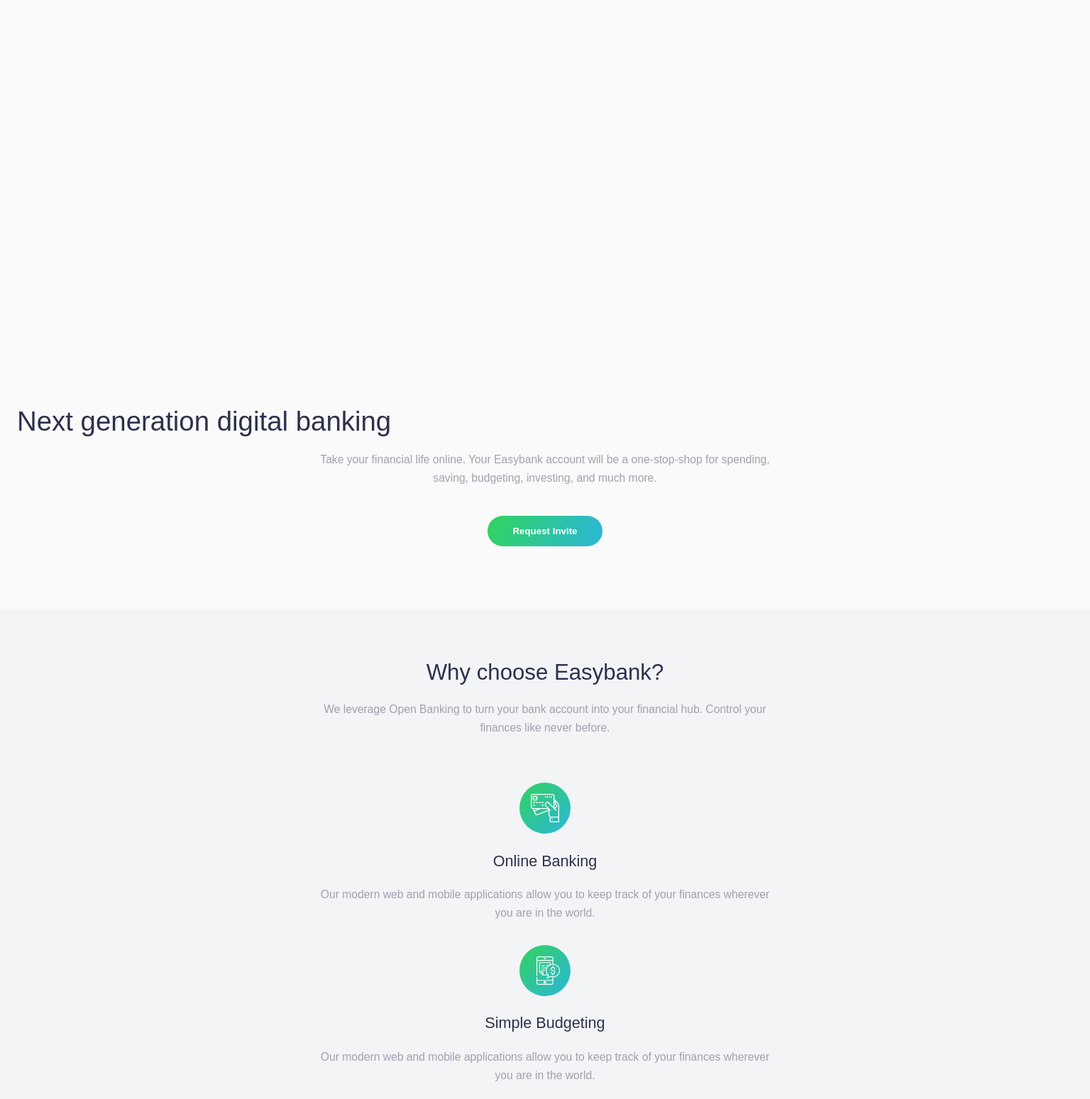
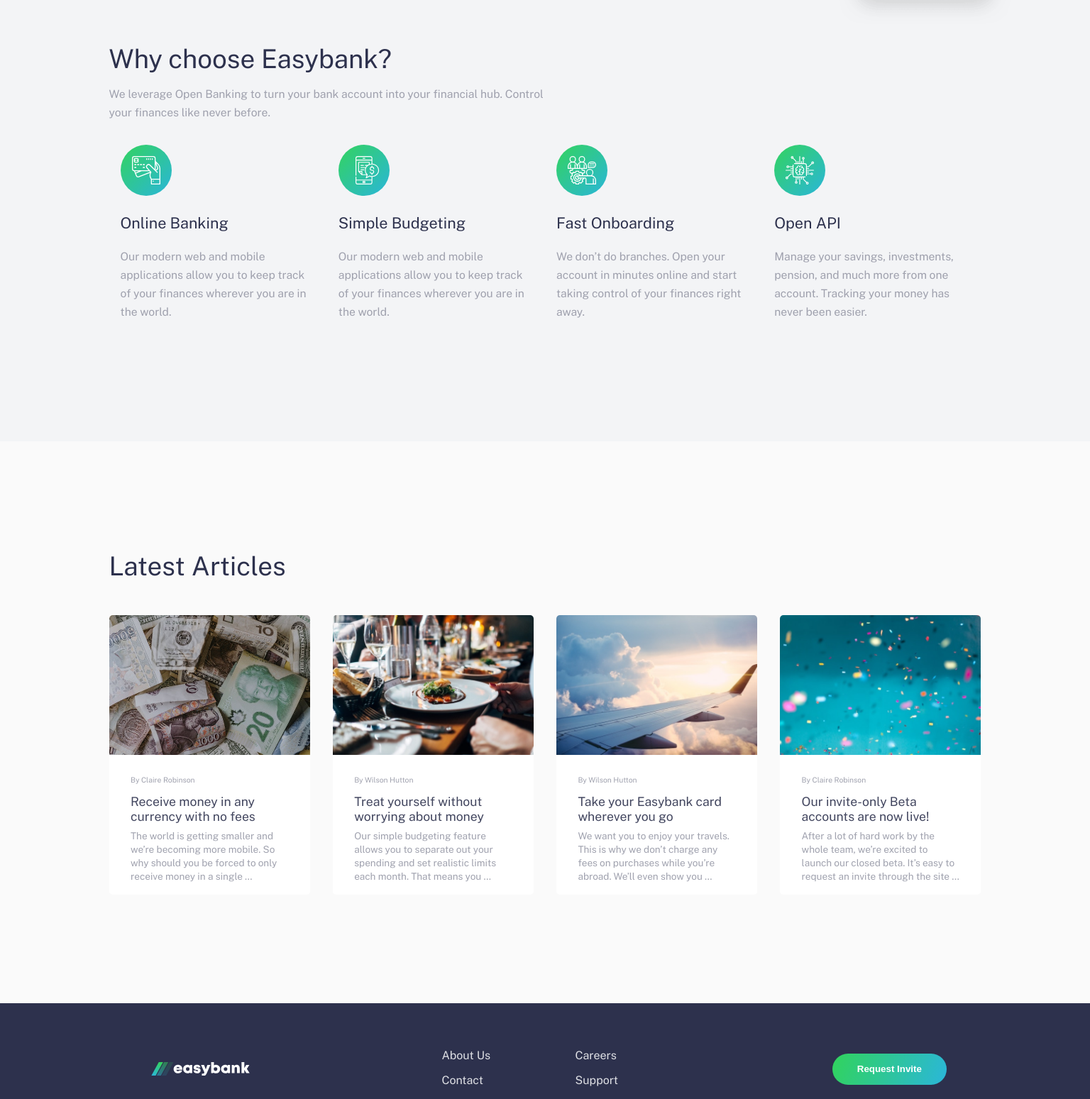
Before and after one commit to mostafa-meerzad/easybank-landing-page, a React (Vite) app: page / in a window 1536 px wide. Shown: the part 801-2350 px from the top of the page at 71% size. Built offline with nearby package versions, Linux system fonts and the light colour scheme.

Commit message:
complete desktop-view stylings

```diff
--- a/src/App.jsx
+++ b/src/App.jsx
@@ -40,12 +40,15 @@
 
   <section className="features">
 
+ {/* <header> */}
  <h2 className='features-title'>Why choose Easybank?</h2>
     <p className="features-content text-content">
   We leverage Open Banking to turn your bank account into your financial hub. Control
   your finances like never before.
     </p>
+ {/* </header> */}
 
+<div className="features-container">
 
 <Feature title={" Online Banking"} content={"Our modern web and mobile applications allow you to keep track of your finances wherever you are in the world."} src={online}/>
 
@@ -54,10 +57,14 @@
     <Feature title={"Fast Onboarding"} content={"We don’t do branches. Open your account in minutes online and start taking control of your finances right away."} src={onBoarding}/>
 
     <Feature title={" Open API"} content={"Manage your savings, investments, pension, and much more from one account. Tracking your money has never been easier."} src={api}/>
+</div>
   </section>
 
   <section className="articles">
+   <header>
    <h2 className='articles-title'>Latest Articles</h2>
+   </header>
+<div className="articles-container">
 
 <Article author={"By Claire Robinson"} title={"Receive money in any currency with no fees"} content={"The world is getting smaller and we’re becoming more mobile. So why should you be forced to only receive money in a single …"} src={currency}/>
 
@@ -68,6 +75,7 @@
 title={"Take your Easybank card wherever you go"} content={"We want you to enjoy your travels. This is why we don’t charge any fees on purchases while you’re abroad. We’ll even show you …"} src={plane} />
 
 <Article  author={"By Claire Robinson"} title={"Our invite-only Beta accounts are now live!"} content={"After a lot of hard work by the whole team, we’re excited to launch our closed beta. It’s easy to request an invite through the site ..."} src={confetti}/>
+</div>
   </section>
 
 </main>
@@ -86,11 +94,16 @@
 
   <menu className="contacts">
 
+    <div>
     <li className="contact-link"> About Us</li>
     <li className="contact-link">Contact</li>
     <li className="contact-link">  Blog</li>
+    </div>
+    <div>
+    <li className="contact-link">  Careers</li>
     <li className="contact-link">  Support</li>
     <li className="contact-link">  Privacy Policy</li>
+    </div>
   </menu>
 
 
--- a/src/styles/_articles.scss
+++ b/src/styles/_articles.scss
@@ -18,24 +18,26 @@
       object-fit: cover;
       margin-bottom: 0.7em;
       border-radius: variables.$border-radius variables.$border-radius 0 0;
+    }
 
-    }
     .content {
       text-align: start;
       font-size: 0.85em;
       line-height: 1.2rem;
     }
+
     .title {
       font-size: 1.1em;
       margin: 0 0 0.5rem;
       opacity: 0.9;
       font-weight: 500;
     }
+
     .author {
       font-size: 0.65em;
       font-weight: 400;
       color: variables.$grayish-blue;
-      opacity: .9;
+      opacity: 0.9;
     }
 
     & *:not(img) {
@@ -43,4 +45,35 @@
       text-align: start;
     }
   }
+
+  @media all and (min-width: variables.$desktop-breakpoint) {
+    .articles-title {
+      margin: 0 auto 3rem;
+      font-size: 2.3rem;
+      text-align: start;
+    }
+
+    .articles-container {
+      display: flex;
+      justify-content: space-between;
+
+      .article {
+        padding-bottom: 0;
+        margin: 0 1rem;
+
+        &:first-child {
+          margin-left: 0;
+        }
+
+        &:last-child {
+          margin-right: 0;
+        }
+
+        .article-img {
+          width: 100%;
+          height: 50%;
+        }
+      }
+    }
+  }
 }
--- a/src/styles/_features.scss
+++ b/src/styles/_features.scss
@@ -2,22 +2,19 @@
 
 .features {
   background-color: variables.$light-grayish-blue;
-  padding-bottom: 2rem !important;
-
   .features-title {
     width: 65vw;
     margin: auto;
 
   }
   .text-content {
-    // margin: 1.3rem 0 4rem;
     margin: 1.3rem auto 4rem;
     opacity: .9;
   }
 
   .feature {
 
-    margin: 2rem 0;
+    margin: 2rem 1rem;
     .content {
 
       margin: auto;
@@ -28,4 +25,26 @@
       font-weight: 400;
     }
   }
+
+
+  @media all and (min-width: variables.$desktop-breakpoint) {
+.features-title{
+  margin: 0;
+  text-align: start;
+  font-size: 2.3rem;
 }
+
+.text-content{
+  text-align: start;
+margin: 1rem 0;
+}
+    .features-container{
+      display: flex;
+
+      .feature{
+        text-align: start;
+        margin:  1rem ;
+      }
+    }
+  }
+}
--- a/src/styles/_footer.scss
+++ b/src/styles/_footer.scss
@@ -11,13 +11,14 @@
       fill: variables.$white;
     }
   }
+
   .social-media {
     display: flex;
     justify-content: space-around;
     width: 70%;
     max-width: 20rem;
     min-width: 10rem;
-    margin: calc(variables.$padding + .4rem) auto;
+    margin: calc(variables.$padding + 0.4rem) auto;
 
     & svg {
       width: 1.5em !important;
@@ -28,7 +29,8 @@
   .copy-right {
     display: block;
     color: variables.$grayish-blue;
-    opacity: .9;
+    opacity: 0.9;
+
   }
   .contacts {
     padding: 0;
@@ -39,10 +41,64 @@
       padding: calc(variables.$padding - 1rem) 0;
       margin: 0;
       font-weight: 300;
-      opacity: .9;
+      opacity: 0.9;
     }
   }
-  .invite-btn{
-    margin: calc(variables.$padding + .4rem) 0;
+
+  .invite-btn {
+    margin: calc(variables.$padding + 0.4rem) 0;
+  }
+
+  @media all and (min-width: variables.$desktop-breakpoint) {
+    display: grid;
+    grid-template-columns: repeat(3, 1fr);
+    grid-template-rows: repeat(2, auto-fit);
+    justify-content: end;
+    align-content: center;
+
+    #logo {
+      grid-column: 1/2;
+      grid-row: 1/2;
+    }
+
+    .social-media {
+      grid-column: 1/2;
+      grid-row: 2/3;
+      margin: 0;
+      width: 45%;
+
+      & svg {
+        width: 2em !important;
+        height: 2em !important;
+      }
+    }
+
+    .contacts {
+      grid-column: 2/3;
+      grid-row: 1/3;
+      display: flex;
+      justify-content: space-between;
+      align-items: center;
+      width: 60%;
+
+      .contact-link{
+        text-align: start;
+      }
+    }
+
+    .invite-btn {
+      grid-column: 3/4;
+      grid-row: 1/2;
+    }
+
+    .copy-right {
+      grid-column: 3/4;
+      grid-row: 2/3;
+    }
+
+    & > * {
+      justify-self: center;
+      align-self: center;
+    }
   }
 }
--- a/src/styles/_intro-section.scss
+++ b/src/styles/_intro-section.scss
@@ -1,42 +1,59 @@
 @use "./variables";
-.intro{
+
+// use a more specific selector to overwrite styles form (styles.scss)
+section.intro {
   position: relative;
-    // top: 0rem;
   margin: 0;
-
-    background-image:url("../assets//images/image-mockups.png"), url("../assets/images/bg-intro-mobile.svg");
+  background-image: url("../assets//images/image-mockups.png"),
+    url("../assets/images/bg-intro-mobile.svg");
   background-size: 90vw, 100vw;
   background-position: center -32vw, 0 -18vw;
   background-repeat: no-repeat;
   display: flex;
-    justify-content:flex-end;
+  justify-content: flex-end;
   flex-direction: column;
   background-color: variables.$very-light-gray;
-    padding-bottom: 5.5rem !important;
-    padding-top: 83% !important;
+  padding-bottom: 5.5rem;
+  padding-top: 83%;
 
-    .intro-title{
+  .intro-title {
     font-size: 2.4em;
     text-align: center;
     font-weight: 400;
-        margin: .5em 0 ;
-
+    margin: 0.5em 0;
   }
-    .text-content{
-        margin-bottom:variables.$padding + 1rem;
-
+  .text-content {
+    margin-bottom: variables.$padding + 1rem;
   }
 
-    @media all and (min-width:variables.$desktop-breakpoint){
-        // url("../assets/images/image-mockups.png"),
-        background-image:   url("../assets/images/bg-intro-desktop.svg");
+  @media all and (min-width: variables.$desktop-breakpoint) {
+    background-image: url("../assets/images/bg-intro-desktop.svg");
 
-        background-size:80%;
-        background-position: 47.5vw  -16.5vw  ;
+    background-size: 75vw;
+    background-position: 47.5vw -15.5vw;
+    align-items: flex-start;
+    height: 41vw;
+    padding: 9vw 63vw 9vw 10vw;
+    align-items: flex-start;
+    justify-content: center;
 
-        padding-top: 0;
-        align-items: flex-start;
+    &::before {
+      content: "";
+      position: absolute;
+      width: 40vw;
+      height: 140vw;
+      top: 0;
+      right: 0;
+      z-index: 1;
+      background-image: url("../assets/images/image-mockups.png");
+      background-size: 115%;
+      background-repeat: no-repeat;
+      background-position: -31% -8.5%;
     }
 
-
+    .intro-title {
+      text-align: start;
+      font-size: 3rem;
     }
+  }
+}
--- a/src/styles/_variables.scss
+++ b/src/styles/_variables.scss
@@ -21,6 +21,3 @@
 
 $mobile-breakpoint: 375px;
 $desktop-breakpoint: 1440px;
-
-
-// $invite-btn-bg: linear-gradient(110deg,variables.$lime-green, variables.$bright-cyan);
--- a/src/styles/style.css
+++ b/src/styles/style.css
@@ -1,10 +1,11 @@
+@import url("https://fonts.googleapis.com/css2?family=Public+Sans:wght@400;600;700&display=swap");
 .main-header {
   background-color: hsl(0deg, 0%, 100%);
   display: flex;
   justify-content: space-between;
   align-items: center;
   padding: 1.5rem;
-  z-index: 1;
+  z-index: 100;
   margin: 0;
   background-color: hsl(0deg, 0%, 100%);
 }
@@ -59,7 +60,7 @@
   .main-header {
     display: flex;
     justify-content: space-between;
-    padding: 0rem 10vw;
+    padding: 0rem 9.6vw;
   }
   .main-header .menu-icon-container {
     display: none;
@@ -89,7 +90,7 @@
     background-color: hsl(0deg, 0%, 100%);
   }
   .main-header nav menu .nav-link {
-    margin: 0 1.6rem;
+    margin: 0 1.4rem;
     padding: 1.8rem 0;
     color: hsl(233deg, 8%, 62%);
   }
@@ -106,7 +107,7 @@
   }
 }
 
-.intro {
+section.intro {
   position: relative;
   margin: 0;
   background-image: url("../assets//images/image-mockups.png"), url("../assets/images/bg-intro-mobile.svg");
@@ -117,31 +118,50 @@
   justify-content: flex-end;
   flex-direction: column;
   background-color: hsl(0deg, 0%, 98%);
-  padding-bottom: 5.5rem !important;
-  padding-top: 83% !important;
+  padding-bottom: 5.5rem;
+  padding-top: 83%;
 }
-.intro .intro-title {
+section.intro .intro-title {
   font-size: 2.4em;
   text-align: center;
   font-weight: 400;
   margin: 0.5em 0;
 }
-.intro .text-content {
+section.intro .text-content {
   margin-bottom: 2.5rem;
 }
 @media all and (min-width: 1440px) {
-  .intro {
+  section.intro {
     background-image: url("../assets/images/bg-intro-desktop.svg");
-    background-size: 80%;
-    background-position: 47.5vw -16.5vw;
-    padding-top: 0;
+    background-size: 75vw;
+    background-position: 47.5vw -15.5vw;
     align-items: flex-start;
+    height: 41vw;
+    padding: 9vw 63vw 9vw 10vw;
+    align-items: flex-start;
+    justify-content: center;
+  }
+  section.intro::before {
+    content: "";
+    position: absolute;
+    width: 40vw;
+    height: 140vw;
+    top: 0;
+    right: 0;
+    z-index: 1;
+    background-image: url("../assets/images/image-mockups.png");
+    background-size: 115%;
+    background-repeat: no-repeat;
+    background-position: -31% -8.5%;
+  }
+  section.intro .intro-title {
+    text-align: start;
+    font-size: 3rem;
   }
 }
 
 .features {
   background-color: hsl(220deg, 16%, 96%);
-  padding-bottom: 2rem !important;
 }
 .features .features-title {
   width: 65vw;
@@ -152,7 +172,7 @@
   opacity: 0.9;
 }
 .features .feature {
-  margin: 2rem 0;
+  margin: 2rem 1rem;
 }
 .features .feature .content {
   margin: auto;
@@ -160,6 +180,24 @@
 .features .feature .title {
   font-size: 1.35em;
   font-weight: 400;
+}
+@media all and (min-width: 1440px) {
+  .features .features-title {
+    margin: 0;
+    text-align: start;
+    font-size: 2.3rem;
+  }
+  .features .text-content {
+    text-align: start;
+    margin: 1rem 0;
+  }
+  .features .features-container {
+    display: flex;
+  }
+  .features .features-container .feature {
+    text-align: start;
+    margin: 1rem;
+  }
 }
 
 .articles {
@@ -203,6 +241,31 @@
   padding: 0 1.9rem;
   text-align: start;
 }
+@media all and (min-width: 1440px) {
+  .articles .articles-title {
+    margin: 0 auto 3rem;
+    font-size: 2.3rem;
+    text-align: start;
+  }
+  .articles .articles-container {
+    display: flex;
+    justify-content: space-between;
+  }
+  .articles .articles-container .article {
+    padding-bottom: 0;
+    margin: 0 1rem;
+  }
+  .articles .articles-container .article:first-child {
+    margin-left: 0;
+  }
+  .articles .articles-container .article:last-child {
+    margin-right: 0;
+  }
+  .articles .articles-container .article .article-img {
+    width: 100%;
+    height: 50%;
+  }
+}
 
 .footer {
   background-color: hsl(233deg, 26%, 24%);
@@ -243,6 +306,52 @@
 .footer .invite-btn {
   margin: 1.9rem 0;
 }
+@media all and (min-width: 1440px) {
+  .footer {
+    display: grid;
+    grid-template-columns: repeat(3, 1fr);
+    grid-template-rows: repeat(2, auto-fit);
+    justify-content: end;
+    align-content: center;
+  }
+  .footer #logo {
+    grid-column: 1/2;
+    grid-row: 1/2;
+  }
+  .footer .social-media {
+    grid-column: 1/2;
+    grid-row: 2/3;
+    margin: 0;
+    width: 45%;
+  }
+  .footer .social-media svg {
+    width: 2em !important;
+    height: 2em !important;
+  }
+  .footer .contacts {
+    grid-column: 2/3;
+    grid-row: 1/3;
+    display: flex;
+    justify-content: space-between;
+    align-items: center;
+    width: 60%;
+  }
+  .footer .contacts .contact-link {
+    text-align: start;
+  }
+  .footer .invite-btn {
+    grid-column: 3/4;
+    grid-row: 1/2;
+  }
+  .footer .copy-right {
+    grid-column: 3/4;
+    grid-row: 2/3;
+  }
+  .footer > * {
+    justify-self: center;
+    align-self: center;
+  }
+}
 
 * {
   box-sizing: border-box;
@@ -259,6 +368,12 @@
   color: hsl(233deg, 26%, 24%);
 }
 
+menu {
+  list-style-type: none;
+  padding: 0;
+  margin: 0;
+}
+
 .invite-btn {
   border: none;
   outline: none;
@@ -268,6 +383,15 @@
   background-image: linear-gradient(110deg, hsl(136deg, 65%, 51%), hsl(192deg, 70%, 51%));
   color: hsl(0deg, 0%, 100%);
   margin: 0 auto;
+  max-width: 11rem;
+}
+.invite-btn:active::before {
+  content: "";
+  position: absolute;
+  background-color: hsl(220deg, 16%, 96%);
+  border-radius: inherit;
+  opacity: 0.4;
+  inset: 0;
 }
 
 .text-content {
@@ -281,12 +405,6 @@
   max-width: 40rem;
 }
 
-menu {
-  list-style-type: none;
-  padding: 0;
-  margin: 0;
-}
-
 .intro, .features, .articles {
   padding: 4.5rem 1.5rem;
   text-align: center;
@@ -295,4 +413,17 @@
 .features-title, .articles-title {
   font-weight: 500;
   font-size: 1.95rem;
+}
+
+@media all and (min-width: 1440px) {
+  .text-content {
+    margin: 0;
+    text-align: start;
+  }
+  .invite-btn {
+    margin: 0;
+  }
+  .intro, .features, .articles {
+    padding: 10vw;
+  }
 }/*# sourceMappingURL=style.css.map */
--- a/src/styles/style.scss
+++ b/src/styles/style.scss
@@ -1,30 +1,25 @@
+@use "./variables";
 @use "./header";
 @use "./intro-section";
-@use "./variables";
 @use "./features";
 @use "./articles";
 @use "./footer";
-
+// @use "./generalStyles";
 
 // font-family
 
-// @import url("https://fonts.googleapis.com/css2?family=Public+Sans:wght@400;600;700&display=swap");
+@import url("https://fonts.googleapis.com/css2?family=Public+Sans:wght@400;600;700&display=swap");
 
 // responsiveness breakpoints
 
 $mobile-breakpoint: 375px;
 $desktop-breakpoint: 1440px;
 
-//  Typography
-
-$font-size: 18px;
-
-
 *{
   box-sizing: border-box;
   position: relative;
-  // margin: 0;
 }
+
 body {
   font-family: "Public Sans", sans-serif;
   padding: 0;
@@ -35,6 +30,11 @@
   color: variables.$dark-blue;
 }
 
+menu{
+  list-style-type: none;
+  padding: 0;
+  margin: 0;
+}
 
 .invite-btn{
   border: none;
@@ -45,26 +45,27 @@
   background-image:linear-gradient(110deg,variables.$lime-green, variables.$bright-cyan);
   color: variables.$white;
   margin: 0 auto;
+  max-width: 11rem;
+
+  &:active::before{
+    content: "";
+    position: absolute;
+    background-color: variables.$light-grayish-blue;
+    border-radius: inherit;
+    opacity: .4;
+    inset: 0;
+  }
 }
 
 .text-content{
   line-height: 1.65em;
   text-align: center;
-  // padding: 0 ;
   font-size: .98rem;
   word-spacing:0px;
   margin: 0 auto;
-  // color: greenyellow;
   color: variables.$grayish-blue;
   opacity: .9;
-
   max-width: 40rem;
-
-}
-menu{
-  list-style-type: none;
-  padding: 0;
-  margin: 0;
 
 }
 .intro, .features, .articles{
@@ -76,3 +77,21 @@
   font-weight: 500;
   font-size: 1.95rem;
 }
+
+
+@media all and (min-width:variables.$desktop-breakpoint) {
+  .text-content{
+    margin: 0;
+    text-align: start;
+  }
+
+  .invite-btn{
+    margin: 0;
+  }
+
+  .intro, .features, .articles{
+
+padding: 10vw;
+
+  }
+}
```
Also changed, not shown: src/styles/_header.scss (+9 -9 lines), src/styles/_generalStyles.scss (added), 1 other file (tests, documents, lock files or other folders). Lines whose indentation alone changed are shown as unchanged.
